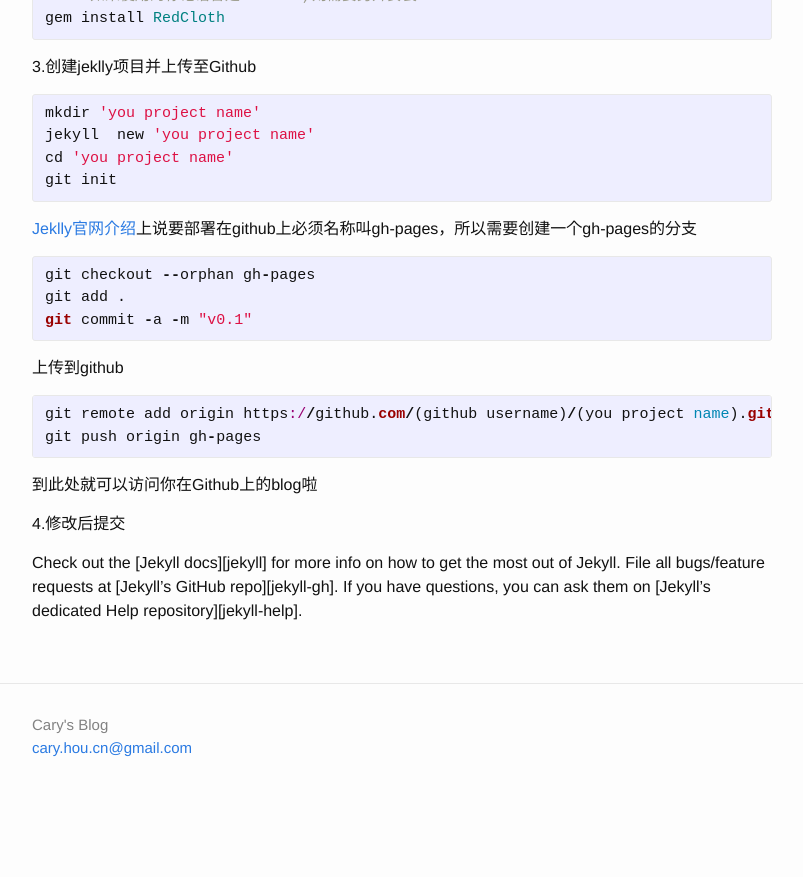
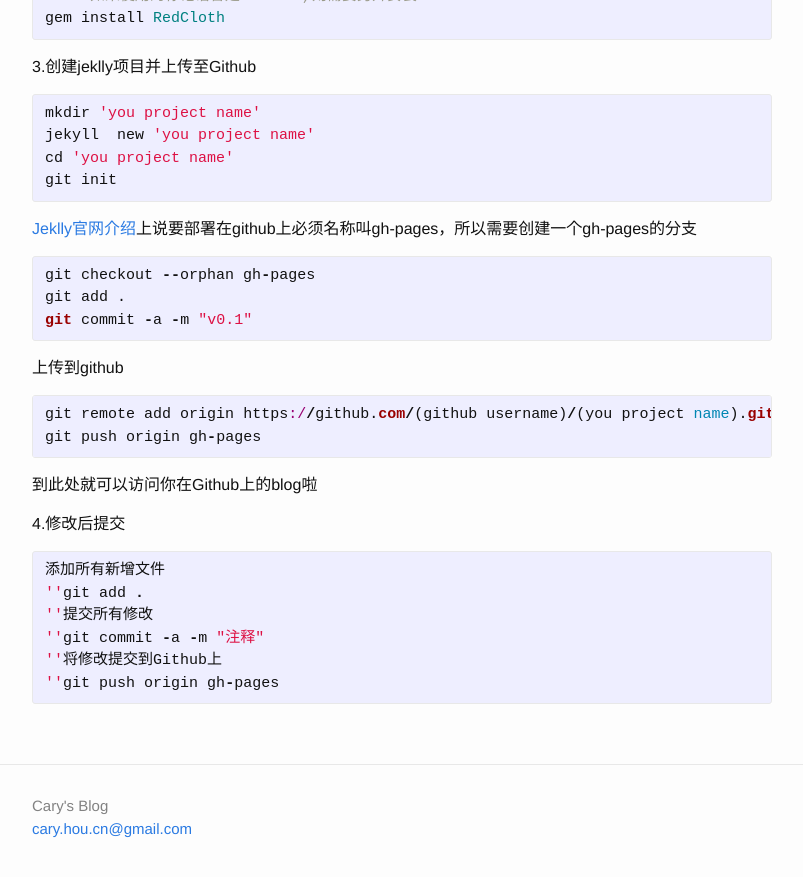
Before and after one commit to caryhou/caryhou.github.com, a Jekyll site: the page built from _posts/2015-09-01-MAC安装Jekyll并在Github上搭建个人博客.markdown, in a window 1280 px wide and 900 px high, scrolled down 579 px. Shown: the top 877 px of the window, without its empty margins (238-1041 px from the left). Built offline with Jekyll 4.4.1, drawn with Linux system fonts in a browser that asks for light colours; before the commit the page ends 1398 px from its top, so only the background shows below that.

Commit message:
MAC安装Jekyll并在Github上搭建个人博客

```diff
--- a/_posts/2015-09-01-MAC安装Jekyll并在Github上搭建个人博客.markdown
+++ b/_posts/2015-09-01-MAC安装Jekyll并在Github上搭建个人博客.markdown
@@ -52,10 +52,12 @@ git push origin gh-pages
 
 4.修改后提交
 {% highlight ruby %}
-
+添加所有新增文件
+''git add .
+''提交所有修改
+''git commit -a -m "注释"
+''将修改提交到Github上
+''git push origin gh-pages
 {% endhighlight %}
-
-Check out the [Jekyll docs][jekyll] for more info on how to get the most out of Jekyll. File all bugs/feature requests at [Jekyll’s GitHub repo][jekyll-gh]. If you have questions, you can ask them on [Jekyll’s dedicated Help repository][jekyll-help].
-
 [project-pages]:      http://jekyllrb.com/docs/github-pages/#project-pages
 [ruby-taobao]:   http://ruby.taobao.org/
```
